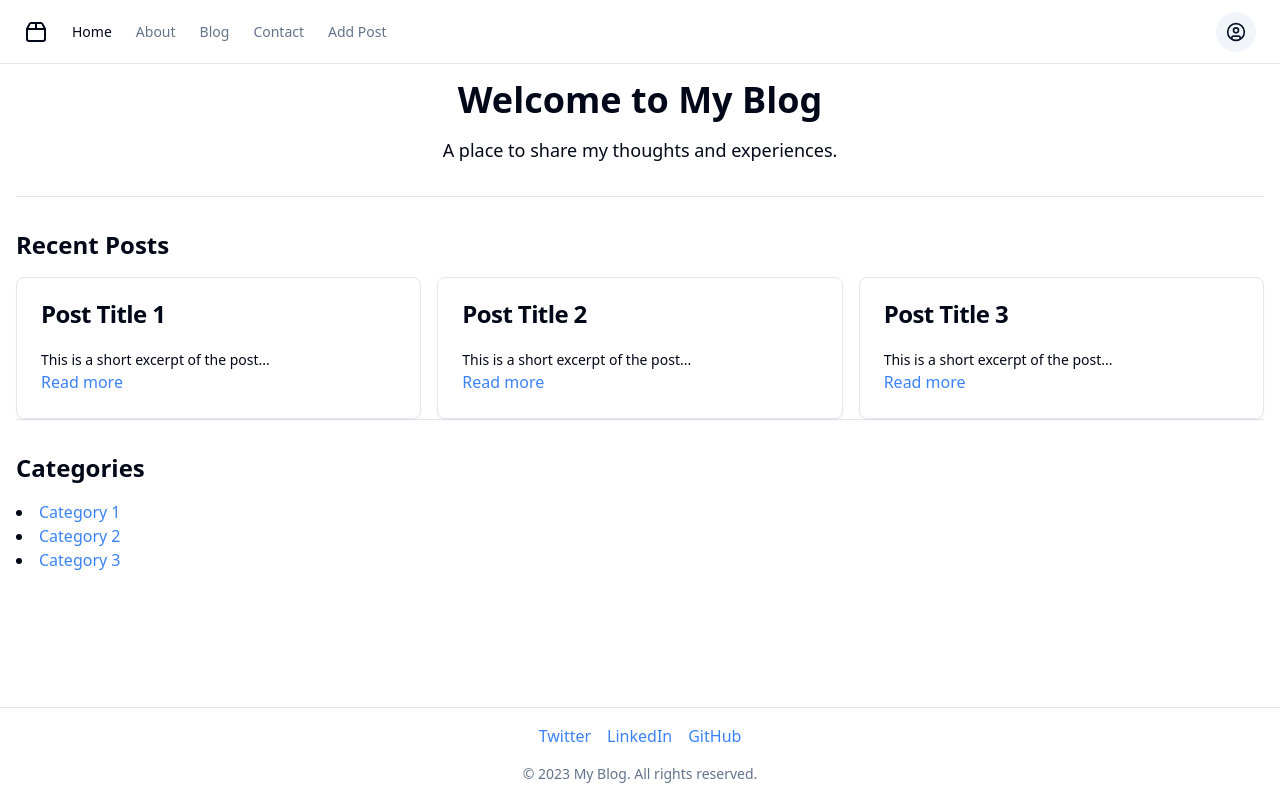
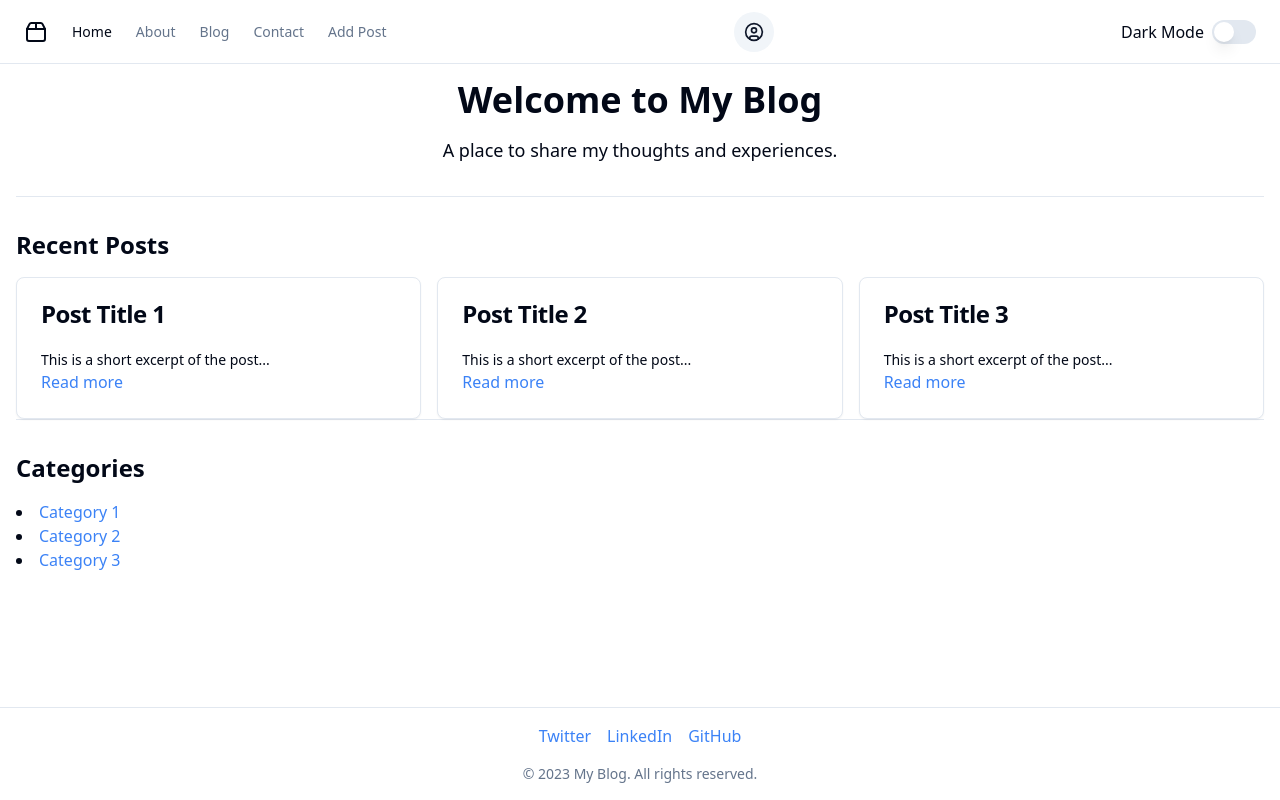
Before and after one commit to GPT-Engineer-App-Dev/cozy-blog-journey, a React (Vite) app: page / in a window 1280 px wide. Built offline with nearby package versions, Linux system fonts and the light colour scheme.

Commit message:
Added dark mode toggle to navbar and implemented dark mode persistence using local storage.

```diff
--- a/src/layouts/navbar.jsx
+++ b/src/layouts/navbar.jsx
@@ -12,14 +12,31 @@ import { cn } from "@/lib/utils";
 import { CircleUser, Menu, Package2, FileText } from "lucide-react";
 import { NavLink, Outlet } from "react-router-dom";
 import { navItems } from "../App";
+import { useEffect, useState } from "react";
+import { Switch } from "@/components/ui/switch";
 
 const Layout = () => {
+  const [isDarkMode, setIsDarkMode] = useState(() => {
+    const savedMode = localStorage.getItem("darkMode");
+    return savedMode ? JSON.parse(savedMode) : false;
+  });
+
+  useEffect(() => {
+    if (isDarkMode) {
+      document.documentElement.classList.add("dark");
+    } else {
+      document.documentElement.classList.remove("dark");
+    }
+    localStorage.setItem("darkMode", JSON.stringify(isDarkMode));
+  }, [isDarkMode]);
+
   return (
     <div className="flex min-h-screen w-full flex-col">
       <header className="sticky top-0 flex h-16 items-center gap-4 border-b bg-background px-4 md:px-6 justify-between">
         <DesktopNav />
         <MobileNav />
         <UserMenu />
+        <DarkModeToggle isDarkMode={isDarkMode} setIsDarkMode={setIsDarkMode} />
       </header>
       <main className="flex-grow overflow-auto">
         <Outlet />
@@ -35,6 +52,13 @@ const Layout = () => {
     </div>
   );
 };
+
+const DarkModeToggle = ({ isDarkMode, setIsDarkMode }) => (
+  <div className="flex items-center">
+    <span className="mr-2">Dark Mode</span>
+    <Switch checked={isDarkMode} onCheckedChange={setIsDarkMode} />
+  </div>
+);
 
 const DesktopNav = () => (
   <nav className="hidden md:flex md:items-center md:gap-5 lg:gap-6 text-lg font-medium md:text-sm">
```
